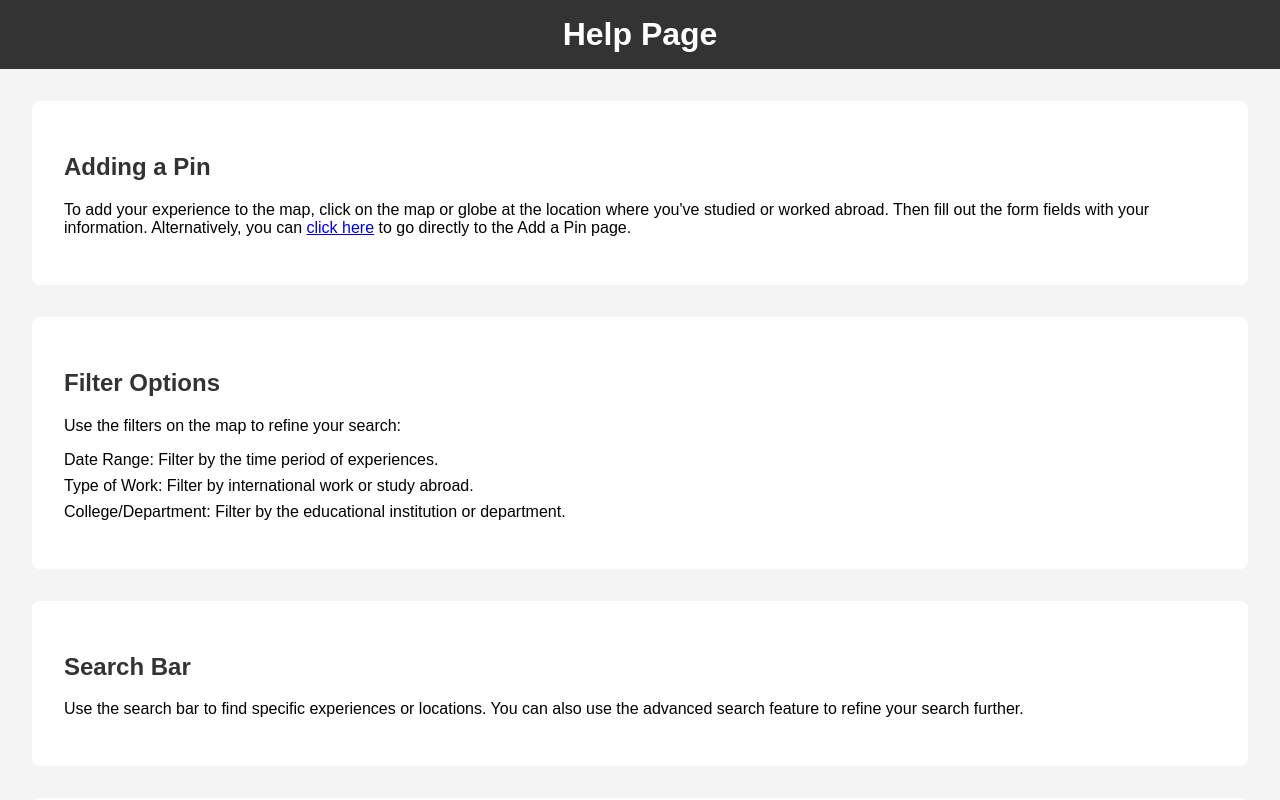
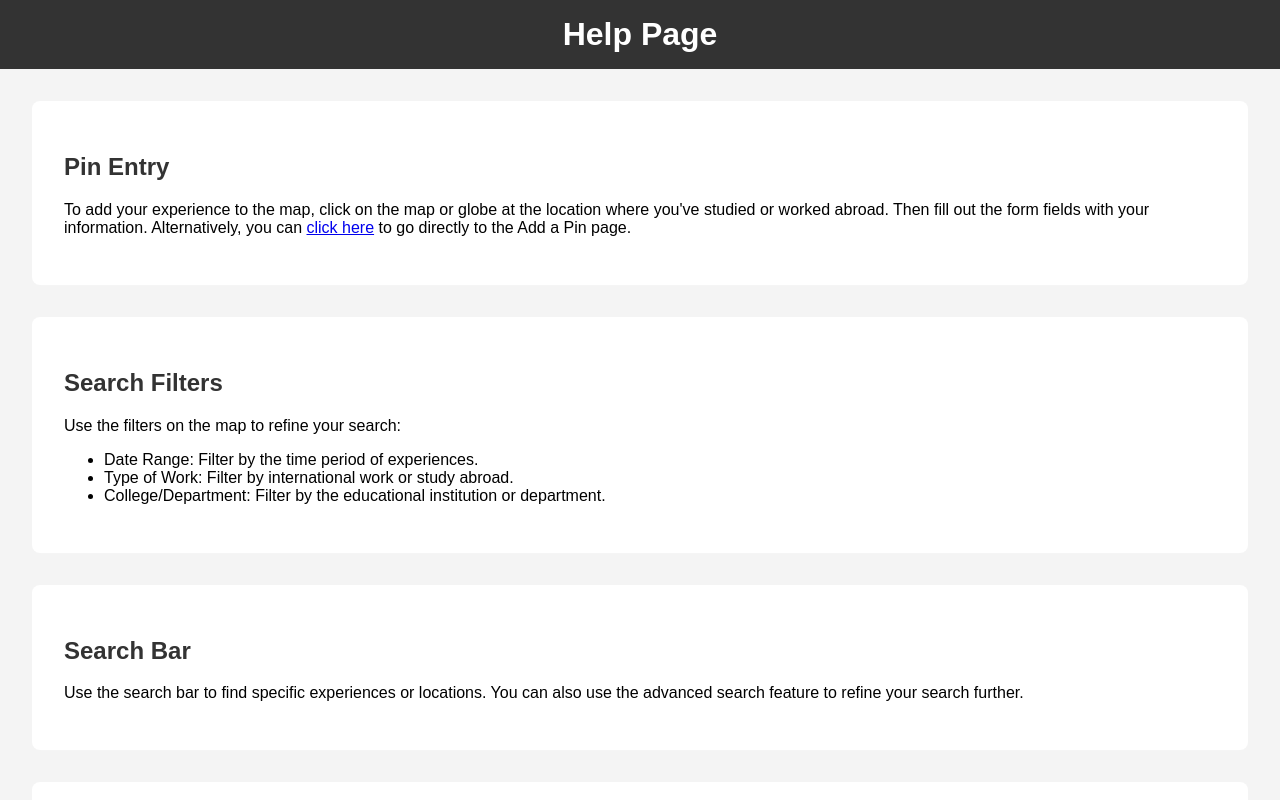
Before and after one commit to upcs/cs341-spring-2024-cisgo-afternoon, a React (Create React App) app in the folder client/: page /help in a window 1280 px wide. Shown: the top 800 px of the page. Built offline with nearby package versions, Linux system fonts and the light colour scheme.

Commit message:
Fix rendering issue with help page

```diff
--- a/client/src/components/NavBar.js
+++ b/client/src/components/NavBar.js
@@ -11,7 +11,7 @@ const NavBar = () => {
   }
 
   return (
-    <ul className="opened">
+    <ul className="nav">
       <li className="expanded">
         <Link to="/">
           <i class="material-icons">home</i>
--- a/client/src/pages/Help.js
+++ b/client/src/pages/Help.js
@@ -3,18 +3,25 @@ import React from 'react';
 import '../static/css/pages/Help.css';
 
 const Help = () => {
+ const [, updateState] = React.useState();
+ const forceUpdate = React.useCallback(() => updateState({}), []);
+
   return (
     <div>
-      <header>
-        <h1>Help Page</h1>
+      <header className="title-header">
+        <h1 className="title">Help Page</h1>
       </header>
       <main>
-        <section id="adding-pin">
-            <h2>Adding a Pin</h2>
-            <p>To add your experience to the map, click on the map or globe at the location where you've studied or worked abroad. Then fill out the form fields with your information. Alternatively, you can <a href="add_pin.html">click here</a> to go directly to the Add a Pin page.</p>
+        <section className="help-section">
+          <h2 className="subtitle">Pin Entry</h2>
+          <p>
+            To add your experience to the map, click on the map or globe at the location where you've
+            studied or worked abroad. Then fill out the form fields with your information. Alternatively,
+            you can <a href="add_pin.html">click here</a> to go directly to the Add a Pin page.
+          </p>
         </section>
-        <section id="filter-options">
-            <h2>Filter Options</h2>
+        <section className="help-section">
+          <h2 className="subtitle">Search Filters</h2>
           <p>Use the filters on the map to refine your search:</p>
           <ul>
             <li>Date Range: Filter by the time period of experiences.</li>
@@ -22,18 +29,16 @@ const Help = () => {
             <li>College/Department: Filter by the educational institution or department.</li>
           </ul>
         </section>
-        <section id="search-bar">
-            <h2>Search Bar</h2>
-            <p>Use the search bar to find specific experiences or locations. You can also use the advanced search feature to refine your search further.</p>
+        <section className="help-section">
+          <h2 className="subtitle">Search Bar</h2>
+          <p>
+            Use the search bar to find specific experiences or locations. You can also use the advanced
+            search feature to refine your search further.
+          </p>
         </section>
-        <section id="additional-help">
-            <h2>Additional Help</h2>
-            <p>If you need further assistance, here are some additional resources:</p>
-            {/* <ul>
-                <li><strong><a href="faqs.html">FAQs</a>:</strong> Check out our Frequently Asked Questions section for common queries and their answers.</li>
-                <li><strong><a href="contact_us.html">Contact Us</a>:</strong> If you still have questions or need personalized assistance, feel free to contact us directly.</li>
-                <li><strong><a href="user_guide.html">User Guide</a>:</strong> Explore our comprehensive user guide for detailed instructions on using all features of the website.</li>
-            </ul> */}
+        <section className="help-section">
+          <h2 className="subtitle">Additional Help</h2>
+          <p>If you need further assistance, feel free to reach out here:</p>
         </section>
       </main>
       <footer>
--- a/client/src/static/css/components/NavBar.css
+++ b/client/src/static/css/components/NavBar.css
@@ -1,5 +1,5 @@
 /* navigation bar */
-ul{
+.nav {
     list-style-type: none;
     margin: 0;
     padding: 0;
--- a/client/src/static/css/pages/Help.css
+++ b/client/src/static/css/pages/Help.css
@@ -1,36 +1,20 @@
-body {
-    font-family: Arial, sans-serif;
-    margin: 0;
-    padding: 0;
+div {
   background-color: #f4f4f4;
 }
 
-header {
+.title-header {
   background-color: #333;
-    color: #fff;
+  color: #FFF;
   text-align: center;
   padding: 1rem 0;
 }
 
-header h1 {
+.title {
   margin: 0;
   font-size: 2rem;
 }
 
-main {
-    padding: 2rem;
-}
-
-.form-group {
-    margin-bottom: 1.5rem;
-}
-
-label {
-    font-weight: bold;
-}
-
-
-section {
+.help-section {
   background-color: #fff;
   border-radius: 8px;
   box-shadow: 0 4px 6px rgba(255, 255, 255, 0.1);
@@ -38,17 +22,12 @@ section {
   margin-bottom: 2rem;
 }
 
-h2 {
+.subtitle {
   color: #333;
 }
 
-ul {
-    list-style-type: none;
-    padding: 0;
-}
-
-li {
-    margin-bottom: 0.5rem;
+main {
+    padding: 2rem;
 }
 
 footer {
@@ -57,7 +36,3 @@ footer {
     text-align: center;
     padding: 1rem 0;
 }
-
-footer p {
-    margin: 0;
-}
```
Lines whose indentation alone changed are shown as unchanged.
